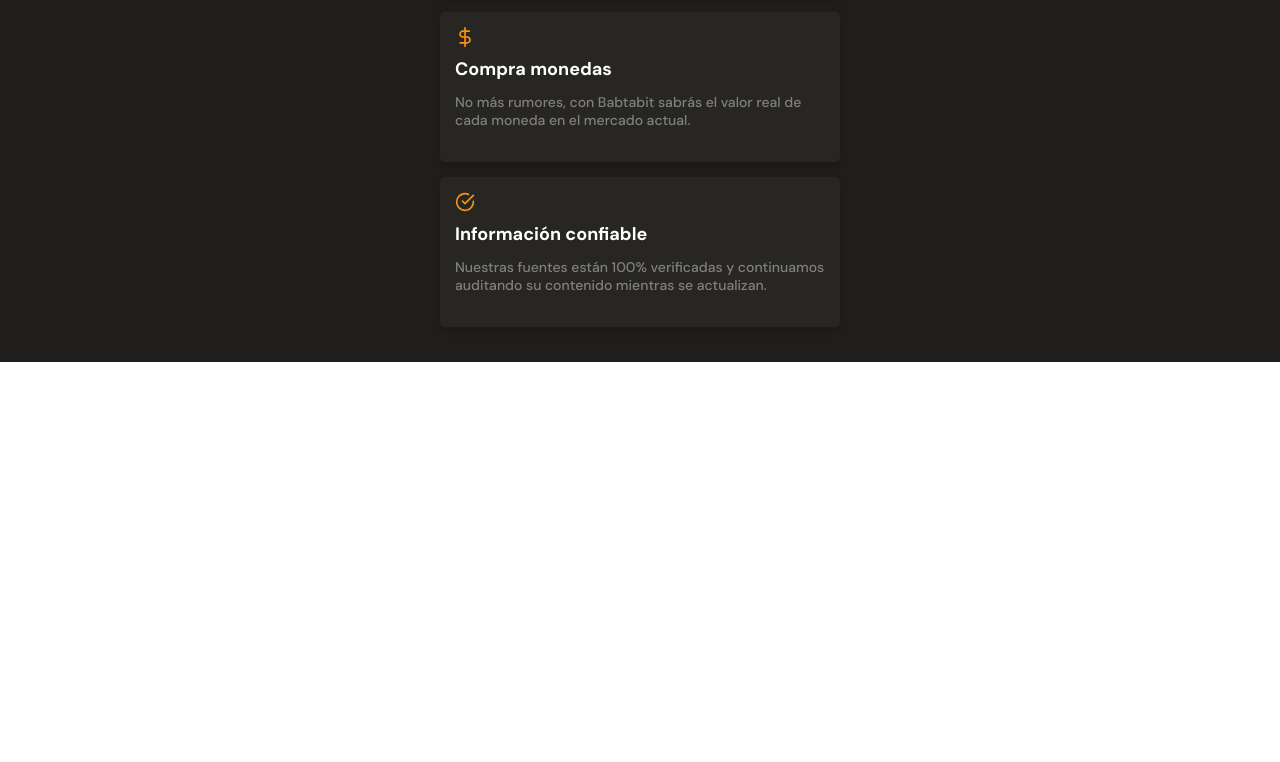
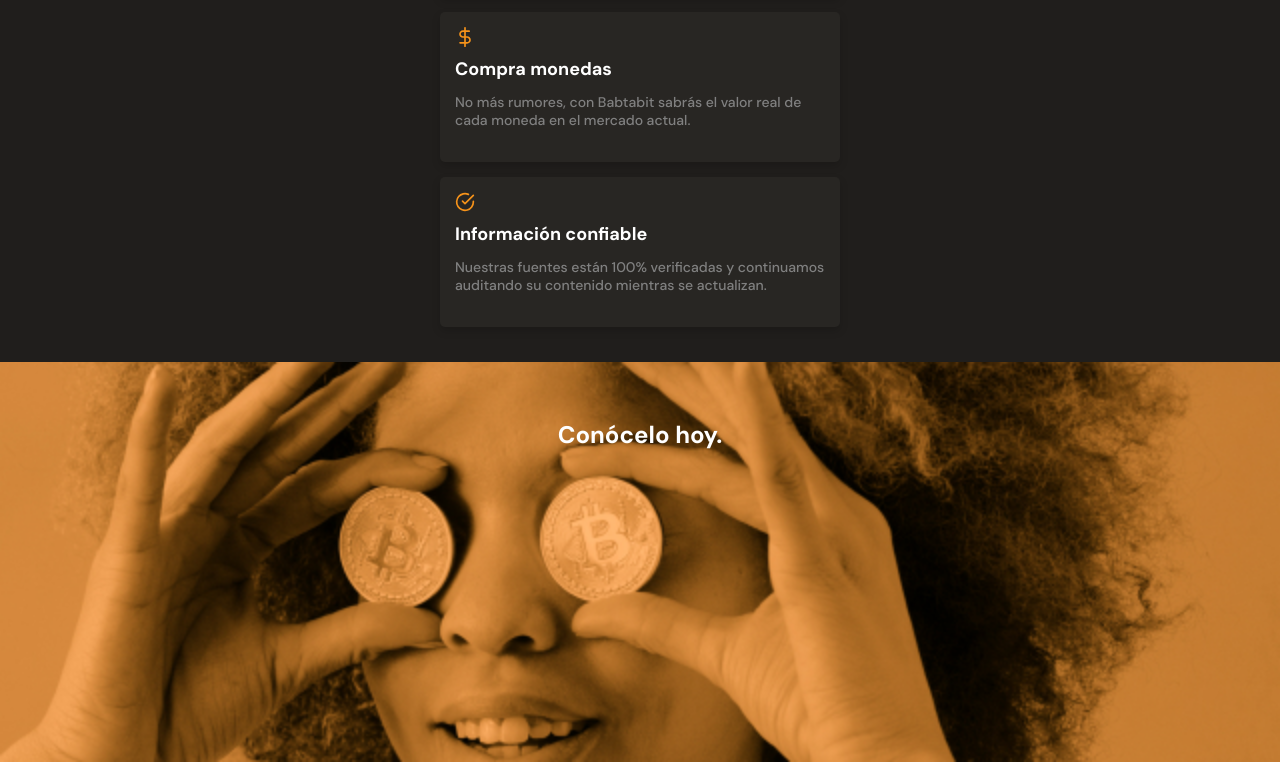
Before and after one commit to SepulvedaLuis/Mobile-First, a plain HTML site: page index.html in a window 1280 px wide. Shown: the part 1988-2750 px from the top of the page. Before the commit the page ends 2350 px from the top, so only its background shows below. Drawn offline with Linux system fonts and the light colour scheme.

Commit message:
Agregamos una sección con un backgraound con imagen y texto

```diff
--- a/index.html
+++ b/index.html
@@ -142,7 +142,10 @@
 
         </section>
 
-        <section></section>
+        <section class="bitcoin-img-container">
+            <h2>Conócelo hoy.</h2>
+        </section>
+
         <section></section>
     </main>
 
--- a/styles.css
+++ b/styles.css
@@ -344,7 +344,7 @@ main {
     width: 90%;
     min-width: 288px;
     max-width: 400px;
-    height: 150px;
+    min-height: 150px;
     margin: 15px auto;
     padding: 15px;
     background-color: var(--black);
@@ -404,3 +404,20 @@ main {
     background-position: center;
     background-repeat: no-repeat;
 }
+.bitcoin-img-container {
+    width: 100%;
+    min-width: 320px;
+    height: 50vh;
+    background-image: url('./assets/img/bitcoinbaby2x.jpg');
+    background-size: cover;
+    background-position: center;
+    background-repeat: no-repeat;
+    text-align: center;
+}
+.bitcoin-img-container h2 {
+    padding-top: 60px;
+    font-size: 2.4rem;
+    font-weight: bold;
+    line-height: 2.6rem;
+    color: var(--just-white);
+}
```
